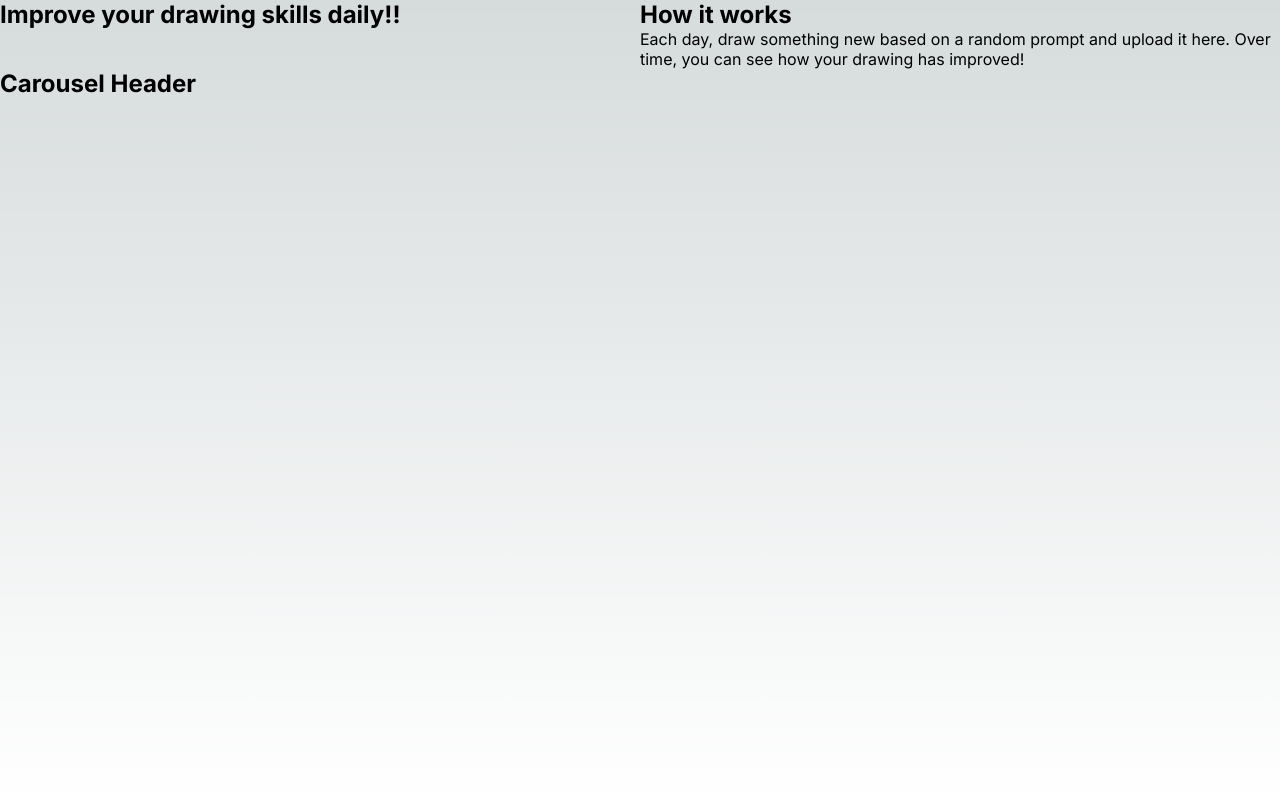
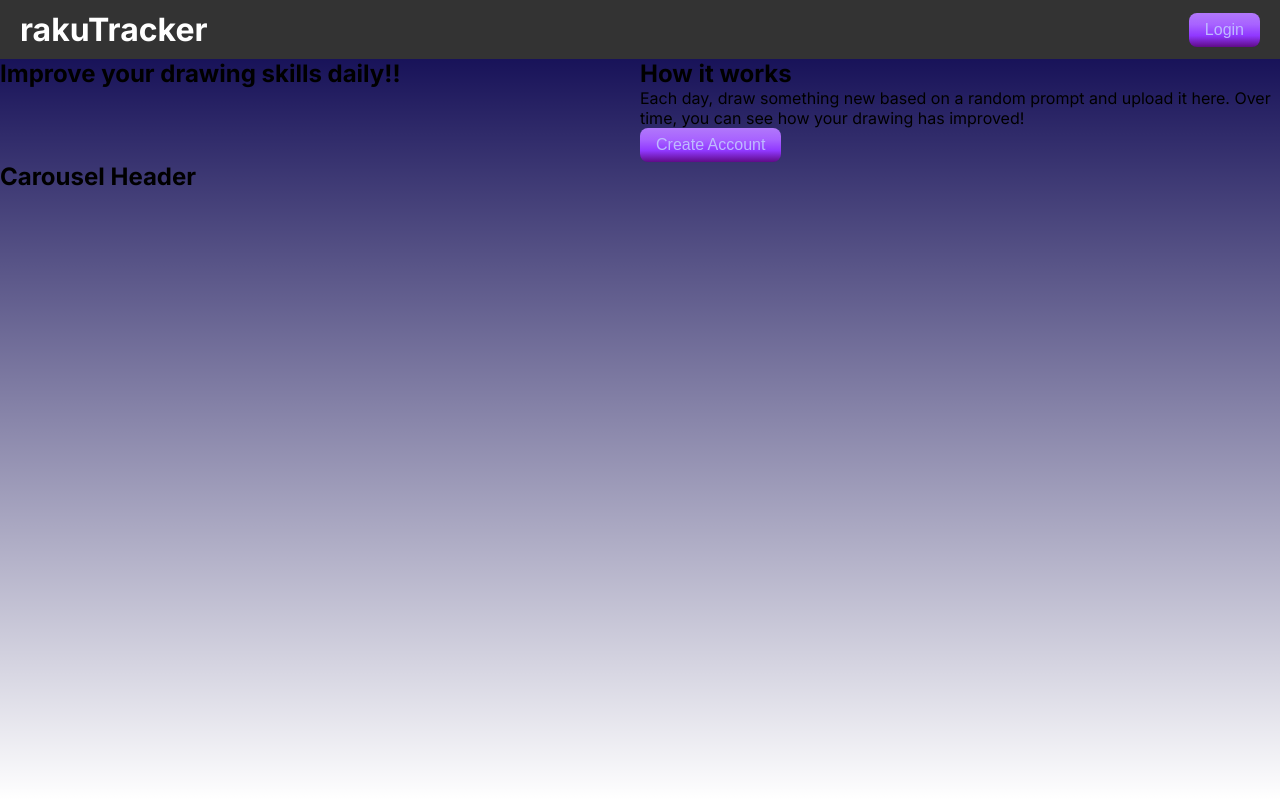
Before and after one commit to CSCI4300-SoloRNG/rakuTracker, a Next.js app in the folder frontend/raku-tracker/: page / in a window 1280 px wide. Built offline with nearby package versions, Linux system fonts and the light colour scheme.

Commit message:
looking more like the expected product

```diff
--- /dev/null
+++ b/frontend/raku-tracker/app/components/Button.css
@@ -0,0 +1,15 @@
+button {
+
+    padding: 8px 16px;
+    background-color: #B178FA;
+    text-align: center;
+    text-decoration: none;
+    display: inline-block;
+    font-size: 16px;
+    margin: 0;
+    cursor: pointer;
+    background-image: linear-gradient(to bottom, #b178fa, #a863ff, #9038ff, #600b88);
+    border: none;
+    color: #BFBAFF;
+    border-radius: 8px;
+}
--- /dev/null
+++ b/frontend/raku-tracker/app/components/Button.js
@@ -0,0 +1,16 @@
+import React from 'react';
+import './Button.css';
+
+const Button = props => {
+    return (
+        <button
+            className="button"
+            type={props.type || 'button'}
+            onClick={props.onClick}
+        >
+            {props.text}
+        </button>
+    );
+}
+
+export default Button;
--- a/frontend/raku-tracker/app/components/Header.css
+++ b/frontend/raku-tracker/app/components/Header.css
@@ -0,0 +1,11 @@
+header {
+    display: flex;
+    justify-content: space-between;
+    align-items: center;
+    padding: 10px 20px;
+    background-color: #333;
+    color: #fff;
+}
+.header-title {
+    margin: 0;
+}
--- a/frontend/raku-tracker/app/components/Header.js
+++ b/frontend/raku-tracker/app/components/Header.js
@@ -1,9 +1,15 @@
 
 import React from 'react';
 import './Header.css';
+import Button from './Button';
 
 const Header = props => {
-
+    return (
+        <header>
+            <h1 className="header-title">rakuTracker</h1>
+            <Button text={"Login"}/>
+        </header>
+    );
 };
 
 export default Header;
--- a/frontend/raku-tracker/app/globals.css
+++ b/frontend/raku-tracker/app/globals.css
@@ -110,6 +110,7 @@ body, html {
     height: 100%;
     margin: 0;
     padding: 0;
+    background-color: #06004C;
 }
 
 .container {
--- a/frontend/raku-tracker/app/page.js
+++ b/frontend/raku-tracker/app/page.js
@@ -3,7 +3,7 @@ import styles from "./page.module.css";
 import Header from "@/app/components/Header";
 import Footer from "@/app/components/Footer";
 import Drawing from "@/app/components/Drawing";
-import CreateAccount from "@/app/components/CreateAccount";
+import Button from "@/app/components/Button";
 import Carousel from "@/app/components/Carousel";
 
 export default function Home() {
@@ -20,7 +20,7 @@ export default function Home() {
                         <h2>How it works</h2>
                         <p>Each day, draw something new based on a random prompt and upload it here. Over time, you can
                             see how your drawing has improved!</p>
-                        <CreateAccount/>
+                        <Button text={"Create Account"}/>
                     </div>
                 </div>
                 <div className="row">
```
Also changed, not shown: frontend/raku-tracker/app/components/CreateAccount.js (deleted, +0 -9 lines), frontend/raku-tracker/app/components/CreateAccount.css (deleted).
